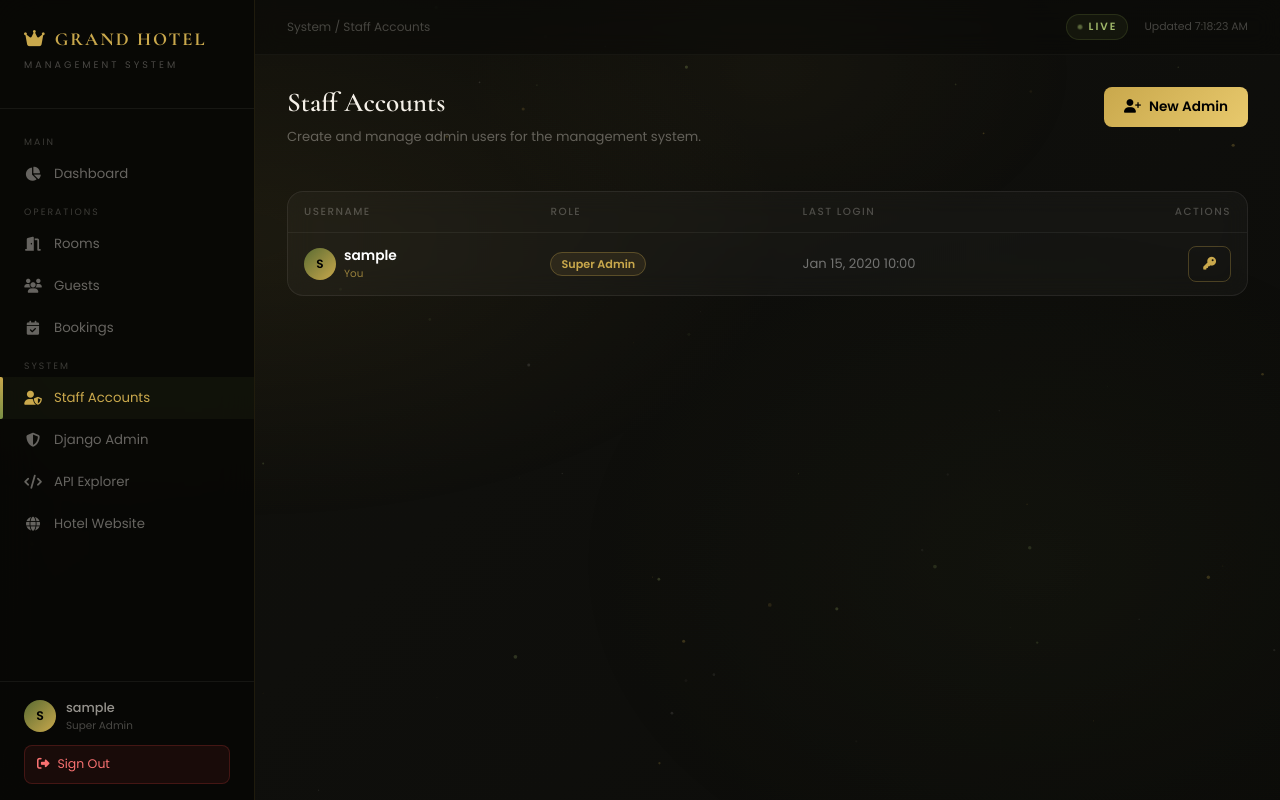
After one commit to Johann1038/hotel-management, a Django app: page /staff/ in a window 1280 px wide. The commit adds this page. Run offline with Django 5.2, Linux system fonts and the light colour scheme; a user stored in the database is signed in; tables that the repository leaves empty hold one stand-in row (values such as "Sample post").

Commit message:
Add staff management page — create, delete, reset password for admins

```diff
--- a/backend/bookings/views.py
+++ b/backend/bookings/views.py
@@ -3,6 +3,7 @@ from django.http import JsonResponse
 from django.utils import timezone
 from django.contrib.auth import authenticate, login as auth_login, logout as auth_logout
 from django.contrib.auth.decorators import login_required
+from django.contrib.auth.models import User
 from django.core.mail import EmailMultiAlternatives
 from django.template.loader import render_to_string
 from django.conf import settings
@@ -576,3 +577,62 @@ def modify_booking(request, booking_id):
         'categories': _category_data(festive),
         'error': error,
     })
+
+
+@login_required(login_url='/login/')
+def staff_management(request):
+    success = None
+    error = None
+
+    if request.method == 'POST':
+        action = request.POST.get('action')
+
+        if action == 'create':
+            username = request.POST.get('username', '').strip()
+            password = request.POST.get('password', '').strip()
+            is_super = request.POST.get('is_superuser') == 'on'
+
+            if not username or not password:
+                error = 'Username and password are required.'
+            elif User.objects.filter(username=username).exists():
+                error = f'Username "{username}" is already taken.'
+            else:
+                user = User.objects.create_user(
+                    username=username, password=password,
+                    is_staff=True, is_superuser=is_super,
+                )
+                success = f'Admin "{user.username}" created successfully.'
+
+        elif action == 'delete':
+            uid = request.POST.get('user_id')
+            if str(uid) == str(request.user.id):
+                error = 'You cannot delete your own account.'
+            else:
+                try:
+                    u = User.objects.get(id=uid, is_staff=True)
+                    name = u.username
+                    u.delete()
+                    success = f'Admin "{name}" deleted.'
+                except User.DoesNotExist:
+                    error = 'User not found.'
+
+        elif action == 'reset_password':
+            uid = request.POST.get('user_id')
+            new_pw = request.POST.get('new_password', '').strip()
+            if not new_pw:
+                error = 'New password cannot be empty.'
+            else:
+                try:
+                    u = User.objects.get(id=uid, is_staff=True)
+                    u.set_password(new_pw)
+                    u.save()
+                    success = f'Password for "{u.username}" updated.'
+                except User.DoesNotExist:
+                    error = 'User not found.'
+
+    admins = User.objects.filter(is_staff=True).order_by('username')
+    return render(request, 'staff_management.html', {
+        'admins': admins,
+        'success': success,
+        'error': error,
+    })
--- a/backend/hotel/urls.py
+++ b/backend/hotel/urls.py
@@ -21,6 +21,7 @@ urlpatterns = [
     path('hotel/rooms/', v.user_rooms, name='user_rooms'),
     path('hotel/book/', v.user_book, name='user_book'),
     path('hotel/confirm/<int:booking_id>/', v.user_confirm, name='user_confirm'),
+    path('staff/', v.staff_management, name='staff_management'),
     path('hotel/my-bookings/', v.my_bookings, name='my_bookings'),
     path('hotel/modify/<int:booking_id>/', v.modify_booking, name='modify_booking'),
 ]
--- a/backend/templates/base.html
+++ b/backend/templates/base.html
@@ -188,6 +188,7 @@
     <a href="{% url 'guests' %}" class="nav-item {% block ng %}{% endblock %}"><i class="fas fa-users"></i><span>Guests</span></a>
     <a href="{% url 'bookings_page' %}" class="nav-item {% block nb %}{% endblock %}"><i class="fas fa-calendar-check"></i><span>Bookings</span></a>
     <div class="sb-section">System</div>
+    <a href="{% url 'staff_management' %}" class="nav-item {% block ns %}{% endblock %}"><i class="fas fa-user-shield"></i><span>Staff Accounts</span></a>
     <a href="/admin/" class="nav-item"><i class="fas fa-shield-halved"></i><span>Django Admin</span></a>
     <a href="/api/" class="nav-item"><i class="fas fa-code"></i><span>API Explorer</span></a>
     <a href="{% url 'user_home' %}" class="nav-item"><i class="fas fa-globe"></i><span>Hotel Website</span></a>
--- /dev/null
+++ b/backend/templates/staff_management.html
@@ -0,0 +1,161 @@
+{% extends 'base.html' %}
+{% block title %}Staff Accounts{% endblock %}
+{% block ns %}active{% endblock %}
+{% block breadcrumb %}System / Staff Accounts{% endblock %}
+
+{% block content %}
+<div class="page-header d-flex justify-content-between align-items-start" data-aos="fade-down">
+  <div>
+    <h1>Staff Accounts</h1>
+    <p>Create and manage admin users for the management system.</p>
+  </div>
+  <button class="btn-gold" onclick="document.getElementById('createModal').style.display='flex'">
+    <i class="fas fa-user-plus me-2"></i>New Admin
+  </button>
+</div>
+
+{% if success %}
+<div style="background:rgba(34,197,94,.08);border:1px solid rgba(34,197,94,.25);border-radius:10px;padding:13px 18px;margin-bottom:20px;font-size:.85rem;color:#4ade80;" data-aos="fade-down">
+  <i class="fas fa-check-circle me-2"></i>{{ success }}
+</div>
+{% endif %}
+{% if error %}
+<div style="background:rgba(239,68,68,.08);border:1px solid rgba(239,68,68,.25);border-radius:10px;padding:13px 18px;margin-bottom:20px;font-size:.85rem;color:#f87171;" data-aos="fade-down">
+  <i class="fas fa-exclamation-circle me-2"></i>{{ error }}
+</div>
+{% endif %}
+
+<!-- Admins table -->
+<div class="g-card" data-aos="fade-up">
+  <table class="h-table">
+    <thead>
+      <tr>
+        <th>Username</th>
+        <th>Role</th>
+        <th>Last Login</th>
+        <th style="text-align:right;">Actions</th>
+      </tr>
+    </thead>
+    <tbody>
+      {% for admin in admins %}
+      <tr>
+        <td>
+          <div class="d-flex align-items-center gap-2">
+            <div class="avatar" style="width:32px;height:32px;font-size:.75rem;">{{ admin.username|first|upper }}</div>
+            <div>
+              <div style="font-weight:600;color:#fff;">{{ admin.username }}</div>
+              {% if admin.id == request.user.id %}
+              <div style="font-size:.65rem;color:rgba(201,168,76,.7);">You</div>
+              {% endif %}
+            </div>
+          </div>
+        </td>
+        <td>
+          {% if admin.is_superuser %}
+          <span style="background:rgba(201,168,76,.1);border:1px solid rgba(201,168,76,.3);color:var(--gold);padding:3px 10px;border-radius:20px;font-size:.7rem;font-weight:600;">Super Admin</span>
+          {% else %}
+          <span style="background:rgba(99,102,241,.1);border:1px solid rgba(99,102,241,.3);color:#a5b4fc;padding:3px 10px;border-radius:20px;font-size:.7rem;">Staff</span>
+          {% endif %}
+        </td>
+        <td style="color:rgba(255,255,255,.4);font-size:.82rem;">
+          {% if admin.last_login %}{{ admin.last_login|date:"M d, Y H:i" }}{% else %}Never{% endif %}
+        </td>
+        <td style="text-align:right;">
+          <div class="d-flex gap-2 justify-content-end">
+            <button class="btn-og" onclick="openReset('{{ admin.id }}','{{ admin.username }}')" title="Reset password">
+              <i class="fas fa-key"></i>
+            </button>
+            {% if admin.id != request.user.id %}
+            <form method="post" style="display:inline;" onsubmit="return confirm('Delete admin {{ admin.username }}? This cannot be undone.')">
+              {% csrf_token %}
+              <input type="hidden" name="action" value="delete">
+              <input type="hidden" name="user_id" value="{{ admin.id }}">
+              <button type="submit" class="btn-danger-og" title="Delete"><i class="fas fa-trash"></i></button>
+            </form>
+            {% endif %}
+          </div>
+        </td>
+      </tr>
+      {% empty %}
+      <tr><td colspan="4"><div class="empty-state"><i class="fas fa-user-shield"></i>No admin accounts found.</div></td></tr>
+      {% endfor %}
+    </tbody>
+  </table>
+</div>
+
+<!-- Create Modal -->
+<div id="createModal" style="display:none;position:fixed;inset:0;background:rgba(0,0,0,.7);z-index:2000;align-items:center;justify-content:center;">
+  <div style="background:#0f0f0c;border:1px solid rgba(245,240,232,.08);border-radius:16px;padding:28px;width:100%;max-width:440px;margin:20px;">
+    <div class="d-flex justify-content-between align-items-center mb-4">
+      <div style="font-weight:600;color:var(--gold);">Create New Admin</div>
+      <button class="btn-close-w" onclick="document.getElementById('createModal').style.display='none'">✕</button>
+    </div>
+    <form method="post">
+      {% csrf_token %}
+      <input type="hidden" name="action" value="create">
+      <div class="mb-3">
+        <label class="form-label">Username</label>
+        <input type="text" name="username" class="form-control" placeholder="e.g. john_staff" required autocomplete="off">
+      </div>
+      <div class="mb-3">
+        <label class="form-label">Password</label>
+        <input type="password" name="password" class="form-control" placeholder="Strong password" required autocomplete="new-password">
+      </div>
+      <div class="mb-4">
+        <label style="display:flex;align-items:center;gap:10px;cursor:pointer;">
+          <input type="checkbox" name="is_superuser" style="accent-color:var(--gold);width:16px;height:16px;">
+          <div>
+            <div style="font-size:.84rem;color:#fff;">Super Admin</div>
+            <div style="font-size:.72rem;color:rgba(255,255,255,.35);">Full access including creating/deleting other admins</div>
+          </div>
+        </label>
+      </div>
+      <div class="d-flex gap-2">
+        <button type="submit" class="btn-gold flex-grow-1"><i class="fas fa-user-plus me-2"></i>Create Admin</button>
+        <button type="button" class="btn-og" onclick="document.getElementById('createModal').style.display='none'">Cancel</button>
+      </div>
+    </form>
+  </div>
+</div>
+
+<!-- Reset Password Modal -->
+<div id="resetModal" style="display:none;position:fixed;inset:0;background:rgba(0,0,0,.7);z-index:2000;align-items:center;justify-content:center;">
+  <div style="background:#0f0f0c;border:1px solid rgba(245,240,232,.08);border-radius:16px;padding:28px;width:100%;max-width:400px;margin:20px;">
+    <div class="d-flex justify-content-between align-items-center mb-4">
+      <div style="font-weight:600;color:var(--gold);">Reset Password</div>
+      <button class="btn-close-w" onclick="document.getElementById('resetModal').style.display='none'">✕</button>
+    </div>
+    <form method="post">
+      {% csrf_token %}
+      <input type="hidden" name="action" value="reset_password">
+      <input type="hidden" name="user_id" id="resetUserId">
+      <div class="mb-3">
+        <label class="form-label">Admin</label>
+        <div id="resetUsername" style="font-size:.9rem;font-weight:600;color:#fff;padding:6px 0;"></div>
+      </div>
+      <div class="mb-4">
+        <label class="form-label">New Password</label>
+        <input type="password" name="new_password" class="form-control" placeholder="Enter new password" required autocomplete="new-password">
+      </div>
+      <div class="d-flex gap-2">
+        <button type="submit" class="btn-gold flex-grow-1"><i class="fas fa-key me-2"></i>Reset Password</button>
+        <button type="button" class="btn-og" onclick="document.getElementById('resetModal').style.display='none'">Cancel</button>
+      </div>
+    </form>
+  </div>
+</div>
+
+<script>
+function openReset(id, name) {
+  document.getElementById('resetUserId').value = id;
+  document.getElementById('resetUsername').textContent = name;
+  document.getElementById('resetModal').style.display = 'flex';
+}
+// Close modals on backdrop click
+['createModal','resetModal'].forEach(id => {
+  document.getElementById(id).addEventListener('click', function(e) {
+    if (e.target === this) this.style.display = 'none';
+  });
+});
+</script>
+{% endblock %}
```
